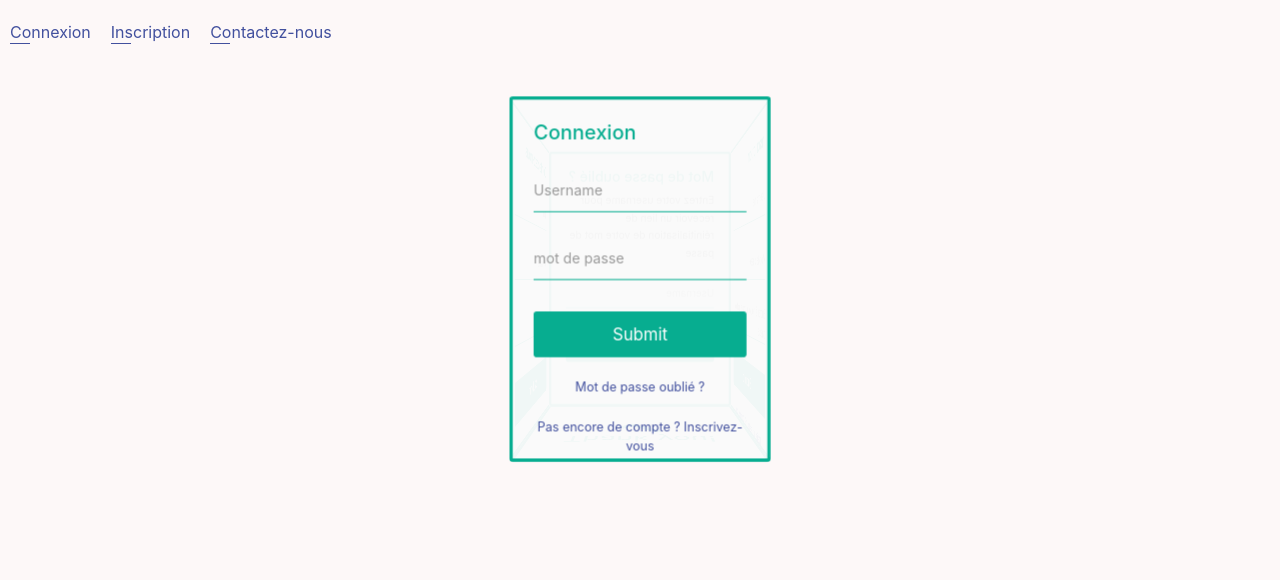
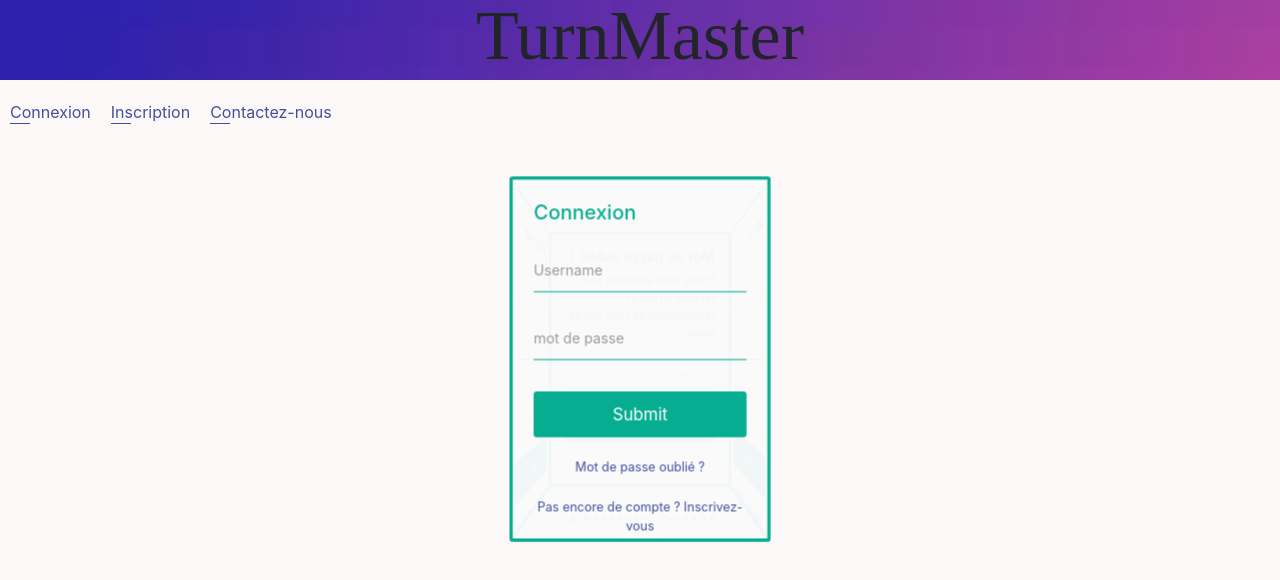
Before and after one commit to crichardd/TurnMaster, a React (Create React App) app: page /connect in a window 1280 px wide. Shown: the top 580 px of the page. Built offline with nearby package versions, Linux system fonts and the light colour scheme; a web font is replaced by a local one.

Commit message:
end of refont login

```diff
--- a/src/Login.tsx
+++ b/src/Login.tsx
@@ -95,7 +95,8 @@ export default function Login() {
 
   return (
     <div className="Login">
-      <header className="Login-header">
+      <header className="App-header bg-light">
+        <div className='mint titleMain'><h1>TurnMaster</h1> </div>
       </header>
       <body className='tmp'>
         <ul className="nav">
--- a/src/css/Login.css
+++ b/src/css/Login.css
@@ -1,3 +1,5 @@
+
+
 .wrapper {
     width: 250px;
     height: 350px;
```
